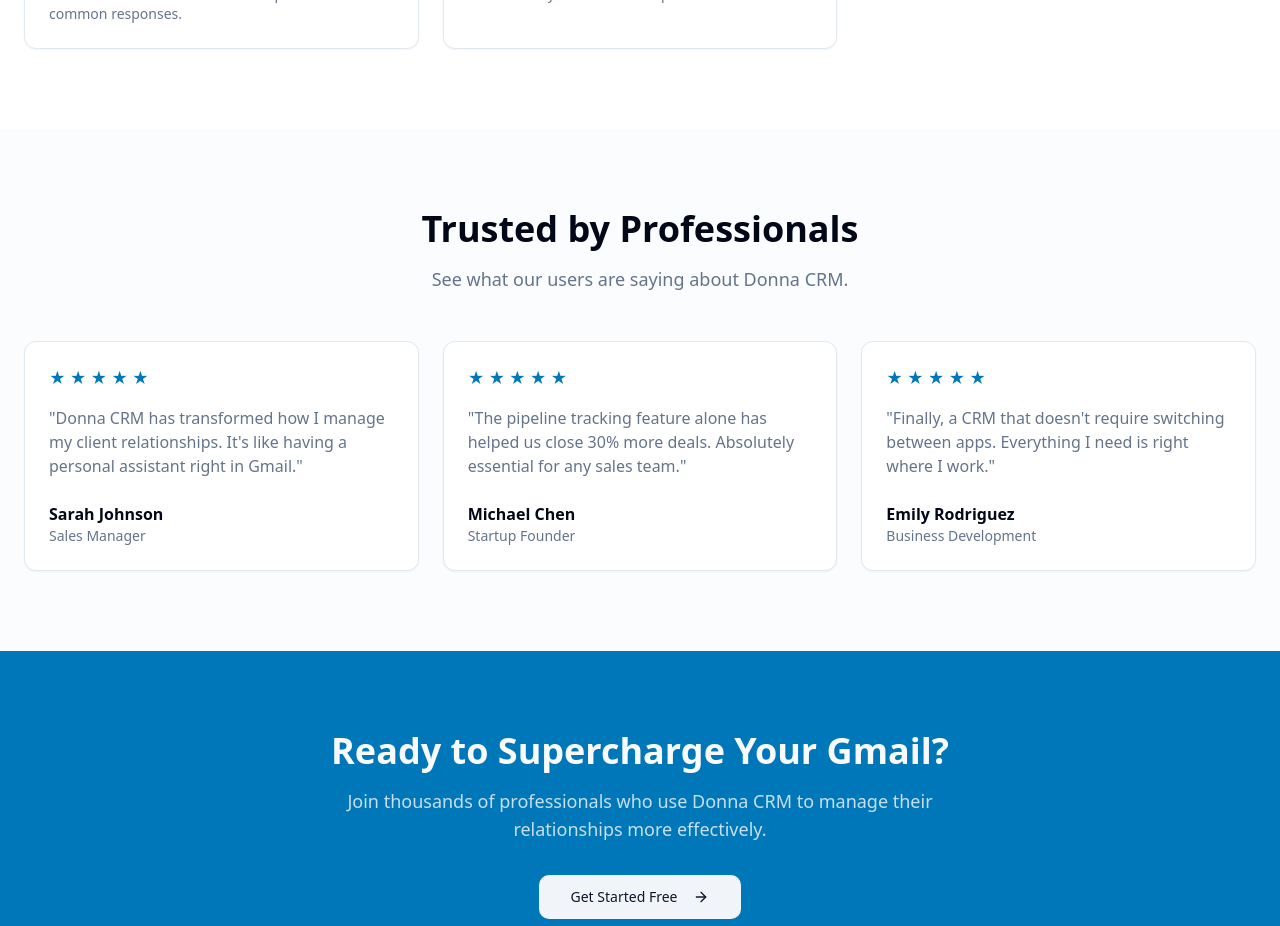
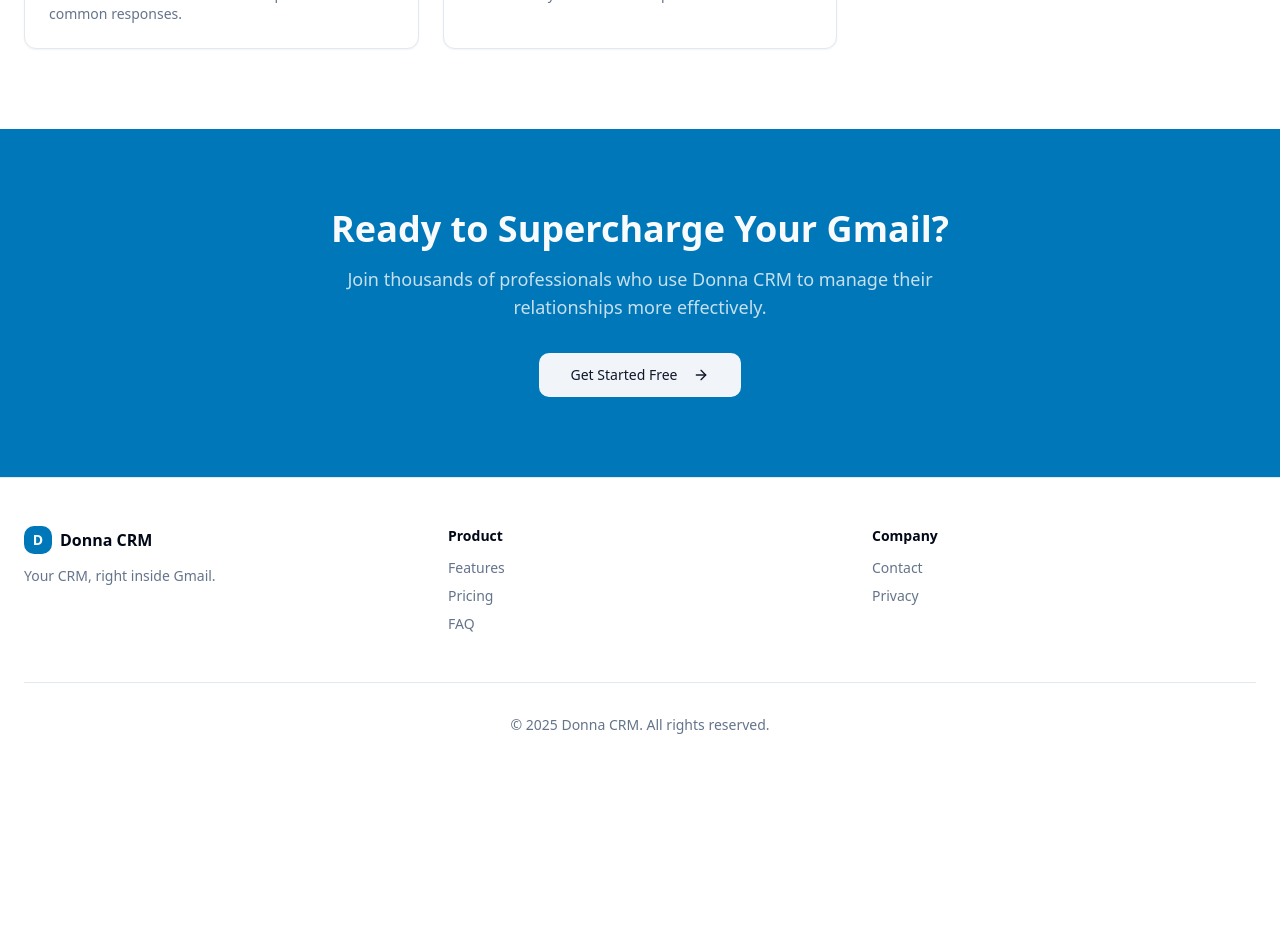
Before and after one commit to KoushickBalaji/donnacrmsite, a React (Vite) app in the folder web/: page / in a window 1280 px wide. Shown: the part 1200-2126 px from the top of the page. After the commit the page ends 1983 px from the top, so only its background shows below. Built offline with nearby package versions, Linux system fonts and the light colour scheme.

Commit message:
remove customer testimonials section

```diff
--- a/web/src/pages/Home.tsx
+++ b/web/src/pages/Home.tsx
@@ -37,42 +37,6 @@
     description: 'Know when your emails are opened and read.',
   },
 ] as const
-
-const testimonials = [
-  {
-    quote:
-      "Donna CRM has transformed how I manage my client relationships. It's like having a personal assistant right in Gmail.",
-    author: 'Sarah Johnson',
-    role: 'Sales Manager',
-    rating: 5,
-  },
-  {
-    quote:
-      'The pipeline tracking feature alone has helped us close 30% more deals. Absolutely essential for any sales team.',
-    author: 'Michael Chen',
-    role: 'Startup Founder',
-    rating: 5,
-  },
-  {
-    quote:
-      "Finally, a CRM that doesn't require switching between apps. Everything I need is right where I work.",
-    author: 'Emily Rodriguez',
-    role: 'Business Development',
-    rating: 5,
-  },
-] as const
-
-function Stars({ count }: { count: number }) {
-  return (
-    <div className="flex gap-1">
-      {Array.from({ length: count }).map((_, i) => (
-        <span key={i} className="text-primary">
-          ★
-        </span>
-      ))}
-    </div>
-  )
-}
 
 export function HomePage() {
   return (
@@ -141,34 +105,6 @@
         </div>
       </section>
 
-      <section className="bg-muted/30 py-20">
-        <div className="container">
-          <div className="mb-12 text-center">
-            <h2 className="text-3xl font-bold text-foreground sm:text-4xl">
-              Trusted by Professionals
-            </h2>
-            <p className="mx-auto mt-4 max-w-2xl text-lg text-muted-foreground">
-              See what our users are saying about Donna CRM.
-            </p>
-          </div>
-
-          <div className="grid grid-cols-1 gap-6 md:grid-cols-3">
-            {testimonials.map((t) => (
-              <Card key={t.author} className="border-border">
-                <CardContent className="p-6">
-                  <Stars count={t.rating} />
-                  <p className="mt-4 text-muted-foreground">"{t.quote}"</p>
-                  <div className="mt-6">
-                    <p className="font-semibold text-foreground">{t.author}</p>
-                    <p className="text-sm text-muted-foreground">{t.role}</p>
-                  </div>
-                </CardContent>
-              </Card>
-            ))}
-          </div>
-        </div>
-      </section>
-
       <section className="bg-primary py-20">
         <div className="container">
           <div className="mx-auto max-w-2xl text-center">
```
